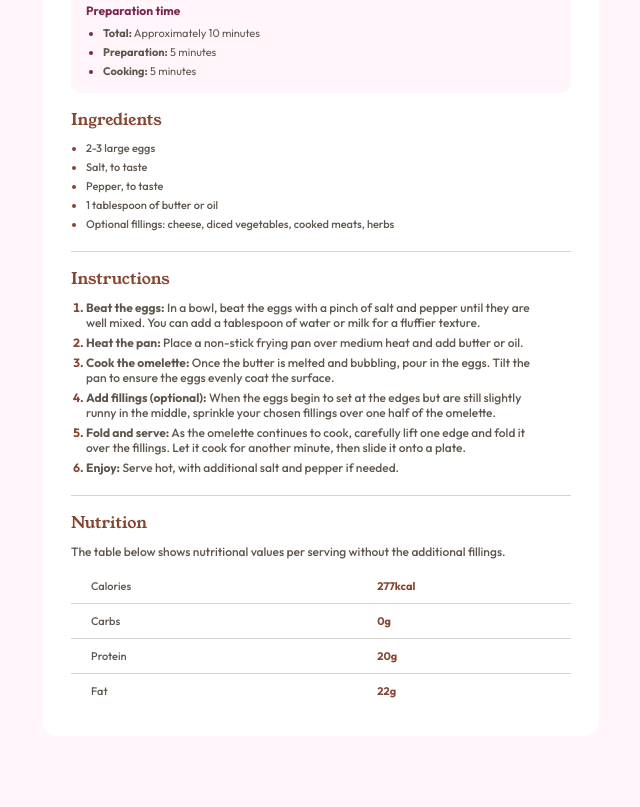
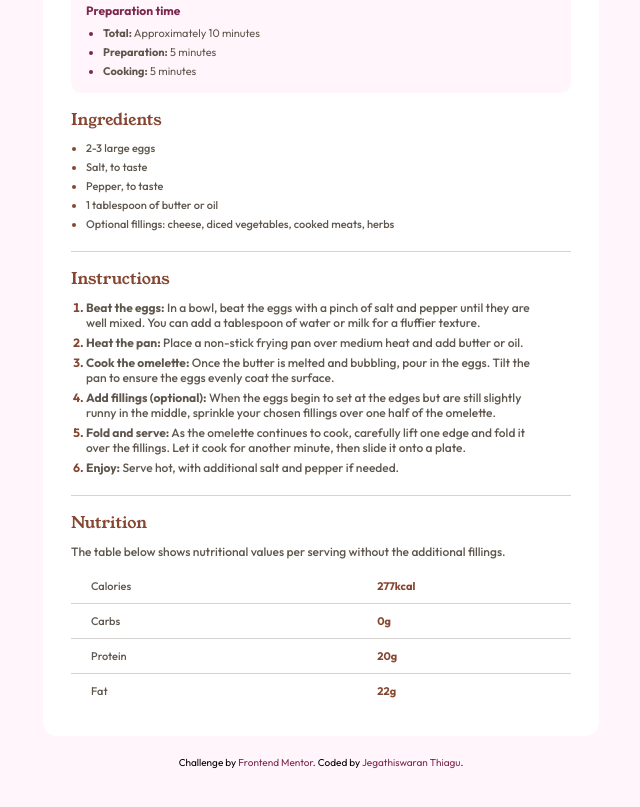
Before and after one commit to jega1312/Receipe-page, a plain HTML site: page index.html in a window 1280 px wide. Shown: the part 471-1278 px from the top of the page, without its empty margins (319-959 px from the left). Drawn offline with Linux system fonts and the light colour scheme.

Commit message:
Refactor attribution section in HTML and CSS for improved styling and clarity

```diff
--- a/index.html
+++ b/index.html
@@ -15,12 +15,6 @@
     <title>Frontend Mentor | Recipe page</title>
 
     <link rel="stylesheet" href="style.css" />
-
-    <!-- Feel free to remove these styles or customise in your own stylesheet 👍
-  <style>
-    .attribution { font-size: 11px; text-align: center; }
-    .attribution a { color: hsl(228, 45%, 44%); }
-  </style> -->
   </head>
   <body>
     <div class="main-main">
@@ -138,11 +132,12 @@
           </table>
         </section>
       </main>
+      <div class="attribution">
+        Challenge by
+        <a href="https://www.frontendmentor.io?ref=challenge" target="_blank"
+          >Frontend Mentor</a
+        >. Coded by <a href="#">Jegathiswaran Thiagu</a>.
+      </div>
     </div>
-
-    <!-- <div class="attribution">
-    Challenge by <a href="https://www.frontendmentor.io?ref=challenge" target="_blank">Frontend Mentor</a>.
-    Coded by <a href="#">Your Name Here</a>.
-  </div> -->
   </body>
 </html>
--- a/style.css
+++ b/style.css
@@ -257,6 +257,17 @@ figure p {
   padding-top: 1rem;
 }
 
+.attribution {
+  text-align: center;
+  margin-top: 2rem;
+  font-family: "Outfit", sans-serif;
+}
+
+.attribution a {
+  color: hsl(332, 51%, 32%);
+  text-decoration: none;
+}
+
 @media (max-width: 480px) {
   .main-main {
     margin: 0;
@@ -283,4 +294,14 @@ figure p {
   figure h1 {
     margin-top: 2rem;
   }
+
+  .ingredients-section h2,
+  .instruction-section h2,
+  .nutrition-section h2 {
+    font-size: 2rem;
+  }
+
+  .attribution {
+    display: none;
+  }
 }
```
